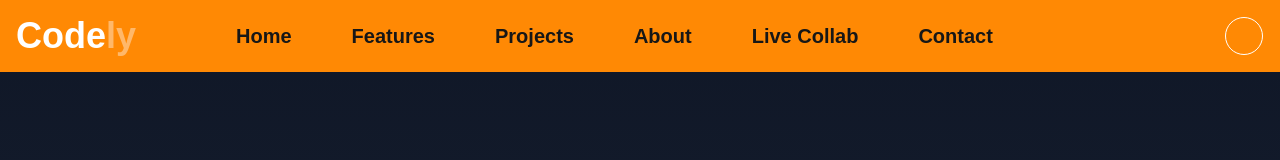
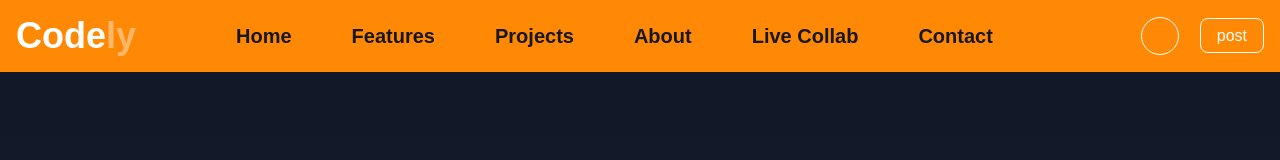
Before and after one commit to Aqib2110/Codely_App, a Next.js app: page /api/auth/signup in a window 1280 px wide. Shown: the top 160 px of the page. Built offline with nearby package versions, Linux system fonts and the light colour scheme; no server answers.

Commit message:
Update Header.tsx

```diff
--- a/app/components/Header.tsx
+++ b/app/components/Header.tsx
@@ -29,26 +29,26 @@ const Header = () => {
     }
   }, [menu]);
 
-  // const handlePost = async ()=>{
-  //  try {
-  //    const res = await fetch("/api/projecte/push",{
-  //     method:"POST",
-  //     headers:{
-  //      "Content-Type":"application/json"
-  //     }
-  //    });
-  //   const data = await res.json();
-  //   if(!res.ok)
-  //   {
-  //    alert(data.message);
-  //    return;
-  //   }
-  //   alert("Projects Posted Successfully");
-  //  } catch (error) {
-  //    alert("An error occurred while posting the project.");
-  //  }
+  const handlePost = async ()=>{
+   try {
+     const res = await fetch("/api/projecte/push",{
+      method:"POST",
+      headers:{
+       "Content-Type":"application/json"
+      }
+     });
+    const data = await res.json();
+    if(!res.ok)
+    {
+     alert(data.message);
+     return;
+    }
+    alert("Projects Posted Successfully");
+   } catch (error) {
+     alert("An error occurred while posting the project.");
+   }
 
-  // }
+  }
   return (
     <>
     <div className='bg-orange-400 md:py-auto md:px-auto px-3 py-5 relative p-0 md:p-4 flex justify-between items-center'>
@@ -123,9 +123,9 @@ const Header = () => {
 
 
 
-     {/* <div className='hidden lg:block'>
+     <div className='hidden lg:block'>
       <span className='px-4 py-2 text-white border rounded-lg' onClick={handlePost}>post</span>
-     </div> */}
+     </div>
 
 
 
```
